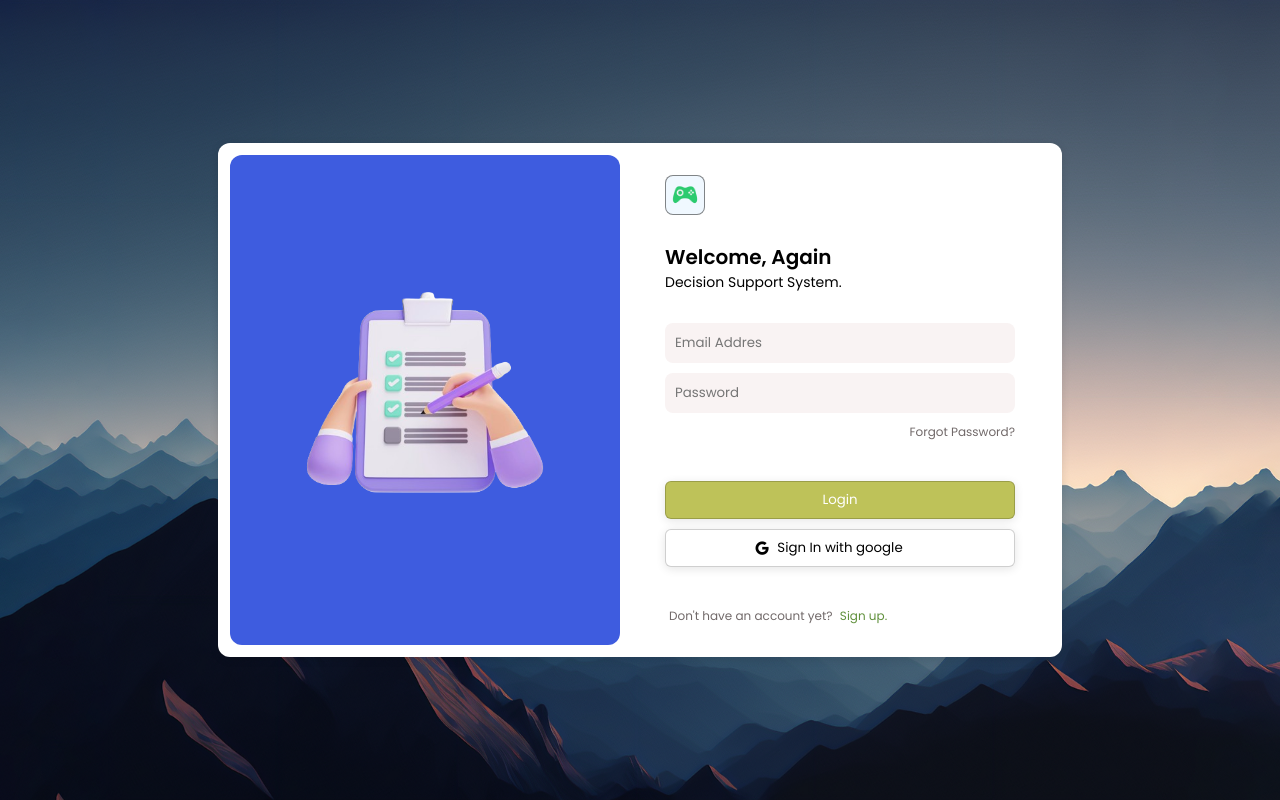
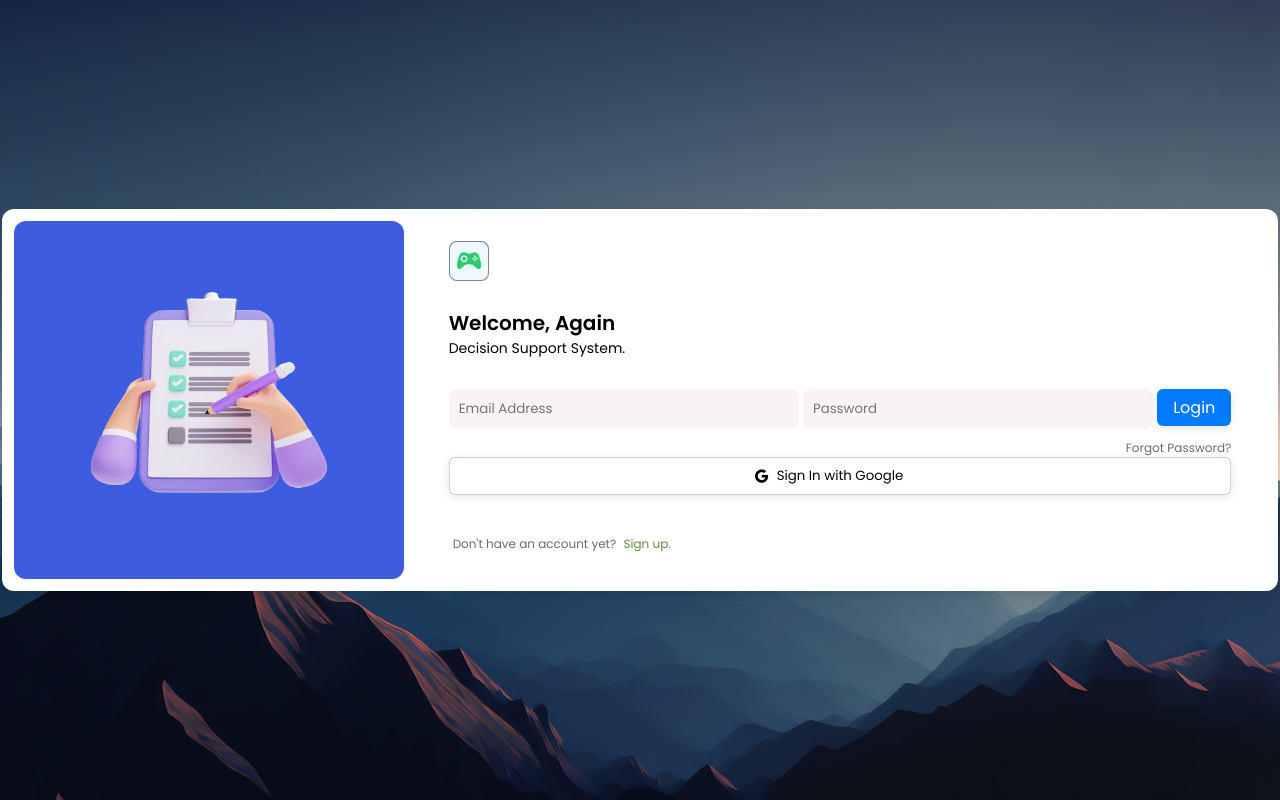
Before and after one commit to YanwariR/spksawapl, a PHP site: page /login.php in a window 1280 px wide. Run offline with PHP 8.4, Linux system fonts and the light colour scheme; some libraries are stand-ins or nearby versions.

Commit message:
penambahan direct login page

```diff
--- a/index.php
+++ b/index.php
@@ -1,4 +1,10 @@
 <?php
+    session_start();
+    if (!isset($_SESSION['loggedin']) || $_SESSION['loggedin'] !== true) {
+        header('Location: login.php');
+        exit;
+    }
+
     include 'koneksi.php';
 ?>
 
--- a/login.php
+++ b/login.php
@@ -28,17 +28,18 @@
 
                 <span class="welkam">Welcome, Again</span>
                 <span class="subwelkam">Decision Support System.</span>
-                <input id="input" type="text" placeholder="Email Addres">
-                <input id="input2" placeholder="Password">
 
-                    <span class="forgot">Forgot Password?</span>
-                <a class="login" href="index.php">
-                    <button class="login2">Login</button>
-                </a>
+                <form method="POST" action="login.php">
+                    <input id="input" type="email" name="email" placeholder="Email Address" required>
+                    <input id="input2" type="password" name="password" placeholder="Password" required>
+                    <button type="submit" class="login2">Login</button>
+                </form>
+
+                <span class="forgot">Forgot Password?</span>
 
                 <button class="signin">
                     <i class='bx bxl-google google'></i>
-                    Sign In with google
+                    Sign In with Google
                 </button>
 
                 <div class="daftar">
@@ -47,5 +48,21 @@
             </div>
         </div>
     </div>
+
+    <?php
+    session_start();
+    if ($_SERVER['REQUEST_METHOD'] == 'POST') {
+        $email = $_POST['email'];
+        $password = $_POST['password'];
+
+        if ($email == 'admin@hola.com' && $password == '1234') {
+            $_SESSION['loggedin'] = true;
+            header('Location: index.php');
+            exit();
+        } else {
+            echo "<script>alert('Email atau password salah!');</script>";
+        }
+    }
+    ?>
 </body>
 </html>
--- a/styles/styles-login.css
+++ b/styles/styles-login.css
@@ -170,11 +170,18 @@
 }
 
 .login2 {
-    background-color: transparent;
+    background-color: #007bff;
     color: #fff;
     border: none;
+    padding-top: 6px;
+    padding-bottom: 6px;
+    padding-left: 16px;
+    padding-right: 16px;
+    font-size: 16px;
     cursor: pointer;
-
+    border-radius: 6px;
+    box-shadow: 0 2px 10px #0000001b;
+    transition: background-color 0.3s ease;
 }
 
 .signin {
```
Also changed, not shown: logout.php (added, +7 -0 lines).
